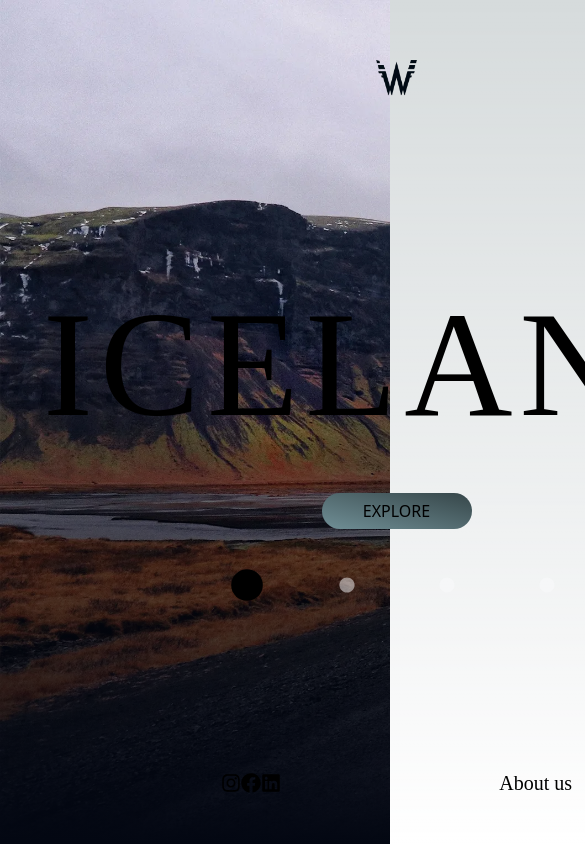
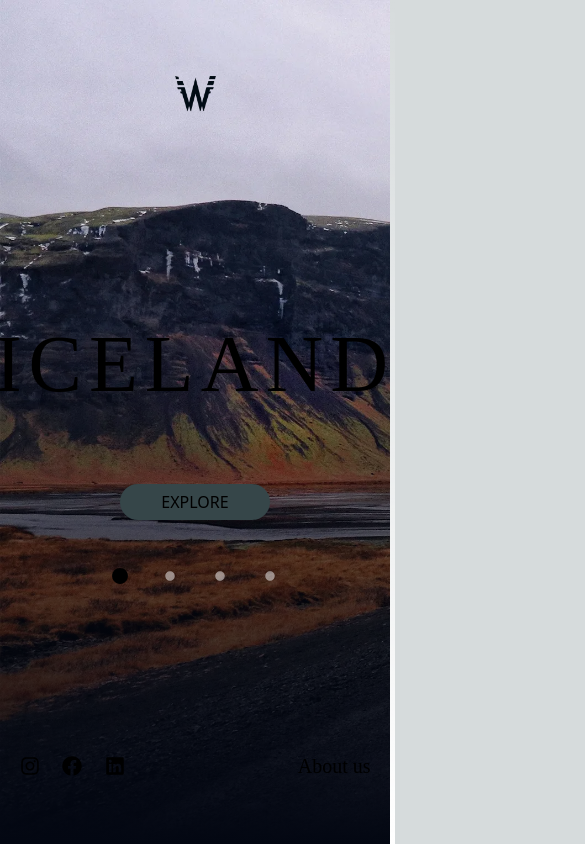
Before and after one commit to joelwaiman/Slider, a Next.js app: page / in a window 390 px wide. Shown: the top 844 px of the page, 585 px wide, since content can reach past the window. Built offline with nearby package versions, Linux system fonts and the light colour scheme; what tailwindcss-animated would draw is missing.

Commit message:
mobile view

```diff
--- a/src/app/components/Footer.jsx
+++ b/src/app/components/Footer.jsx
@@ -9,15 +9,15 @@ const socialIcons = [
 export function Footer() {
     return (
         <footer className="flex justify-between items-center w-[90vw] h-[5vh]">
-            <div className="flex justify-between w-[15%] text-xl">
+            <div className="flex justify-between sm:w-[15%] w-[30%] text-xl">
                 {socialIcons.map((icon) => {
-                    return <a className="hover:scale-[1.175] hover:text-[#AA895f] duration-300"
+                    return <a className="hover:scale-[1.175] hover:text-[#708f96] duration-300"
                     key={icon}
                         href="/">{icon}</a>
                 })}
             </div>
 
-            <a className="text-xl font-display hover:scale-[1.175] hover:text-[#AA895f] duration-300"
+            <a className="text-xl font-display hover:scale-[1.175] hover:text-[#708f96] duration-300"
             href="/">About us</a>
         </footer>
     )
--- a/src/app/page.js
+++ b/src/app/page.js
@@ -12,10 +12,10 @@ export default function Home() {
   const [currentSlider, setCurrentSlider] = useState(0);
 
   const slider = [
-    { title: 'ICELAND', url: '/iceland-bg.webp' },
-    { title: 'MALDIVES', url: '/maldives-bg.webp' },
-    { title: 'THAILAND', url: '/thailand-bg.webp' },
-    { title: 'COSTA RICA', url: '/costa-rica-bg.webp' },
+    { title: 'ICELAND', image: '/iceland-bg.webp' },
+    { title: 'MALDIVES', image: '/maldives-bg.webp' },
+    { title: 'THAILAND', image: '/thailand-bg.webp' },
+    { title: 'COSTA RICA', image: '/costa-rica-bg.webp' },
   ]
 
   const nextSlide = () => {
@@ -36,41 +36,42 @@ export default function Home() {
 
   return (
     <main className="min-h-screen bg-cover bg-no-repeat duration-500"
-      style={{ backgroundImage: `url(${slider[currentSlider].url}` }}>
+      style={{ backgroundImage: `url(${slider[currentSlider].image}` }}>
 
-      <section className="grid grid-rows-3-[60px, 1fr, 60px] place-items-center gap-10 min-h-screen bg-gradient-to-t from-gray-950 from-1% to-transparent to-80%">
+      <section className="grid md:grid-rows-3-[60px, 1fr, 60px] grid-rows-3-[20px, 1fr, 20px] place-items-center sm:gap-10 min-h-screen bg-gradient-to-t from-gray-950 from-1% to-transparent to-80%">
 
         <img className="w-[75px]"
           src="/logo.webp" alt="logo" />
 
         <div className="flex flex-col items-center">
 
-          <div className="flex items-center group">
+          <div className="flex items-center justify-center gap-44 group w-[100vw]">
             <IoIosArrowBack
-              className="hidden group-hover:block hover:text-gray-50 cursor-pointer w-[20vh] text-gray-50/60 min-h-[25vh] animate-fade"
+              className="hidden sm:group-hover:block hover:text-gray-50/80 cursor-pointer w-[20vh] text-gray-50/40 min-h-[30vh] animate-fade"
               onClick={prevSlide} />
 
-            <p className="font-title w-[761px] text-center text-[150px] tracking-[7px] m-4 animate-fade-down"
+            <p className="font-title content-center w-auto h-[240px] text-center text-[80px] sm:text-[150px] tracking-[7px] sm:m-4 animate-fade-down"
               key={currentSlider}>
               {slider[currentSlider].title}
             </p>
 
             <IoIosArrowForward
-              className="hidden group-hover:block hover:text-gray-50 cursor-pointer w-[20vh] text-gray-50/60 min-h-[30vh] animate-fade"
+              className="hidden sm:group-hover:block hover:text-gray-50/80 cursor-pointer w-[20vh] text-gray-50/40 min-h-[30vh] animate-fade"
               onClick={nextSlide} />
           </div>
 
-          <button className="bg-gradient-to-tr hover:bg-gradient-to-tl from-[#708f96] to-[#364649] py-1.5 px-6 rounded-3xl w-[150px]">
+          <button className="bg-[#364649] hover:bg-[#708f96] transition duration-300 ease-out py-1.5 px-6 rounded-3xl w-[150px]">
             EXPLORE
           </button>
 
-          <div className="flex top-4 justify-center p-4">
+          <div className="flex top-4 justify-center py-4">
             {slider.map((slide, slideIndex) => {
               return <div
                 key={slide}
                 onClick={() => goToSlide(slideIndex)}
-                className={slideIndex === currentSlider ? "flex items-center justify-center w-[100px] text-9xl cursor-pointer transition-all duration-500 h-20" : "flex items-center justify-center w-[100px] text-gray-50/50 text-5xl cursor-pointer transition-all duration-500 h-20"}>
-                <RxDotFilled />
+                className="sm:w-[100px] w-[50px] flex items-center justify-center"
+                >
+                <RxDotFilled className={slideIndex === currentSlider ? "text-6xl cursor-pointer transition-all duration-500 h-20" : "text-gray-50/50 text-3xl cursor-pointer transition-all duration-500 h-20"} />
               </div>
             })}
           </div>
```
